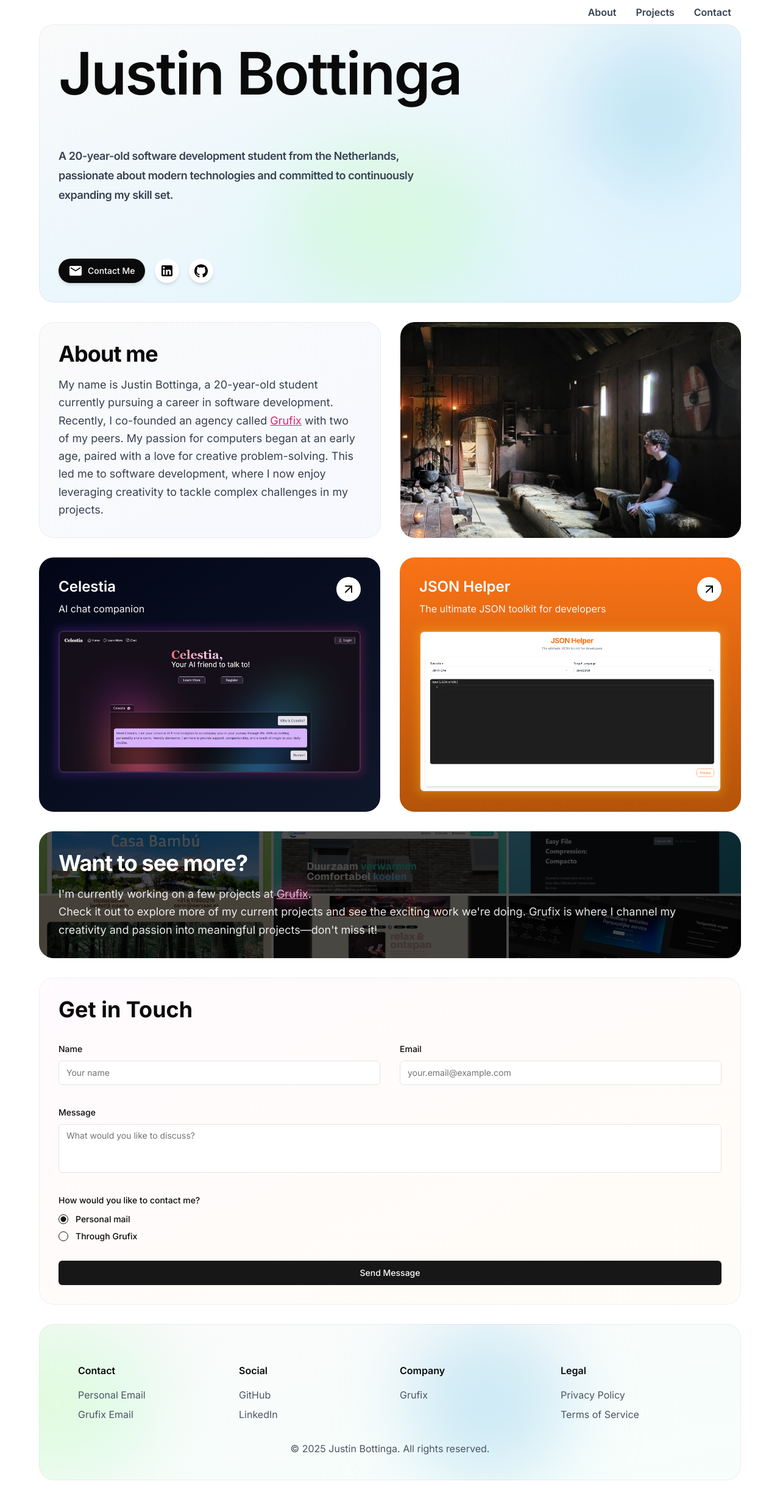
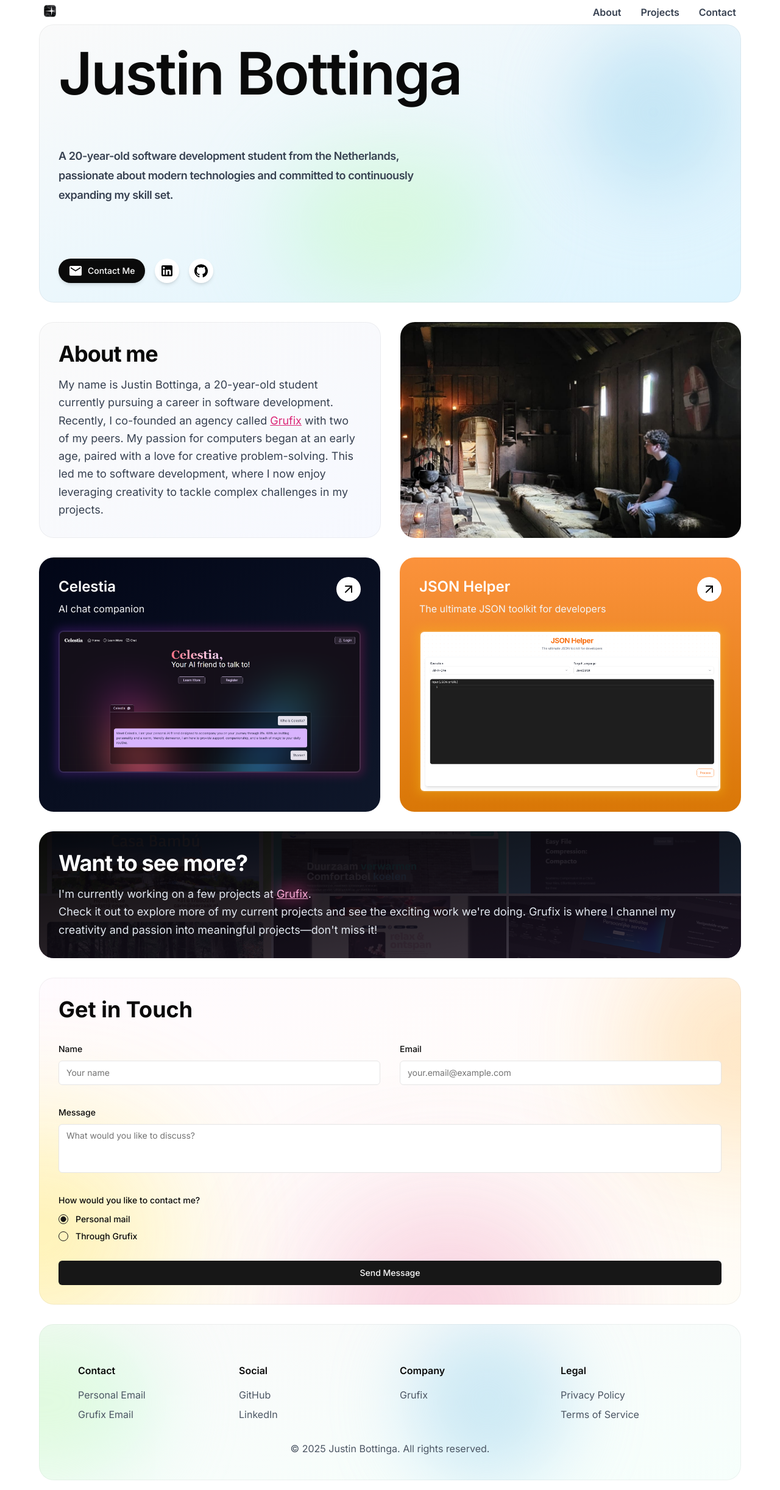
Before and after one commit to JustinBottinga/portfolio---v0, a Next.js app: page / in a window 1280 px wide. Shown: the whole page at 61% size. Built offline with nearby package versions, Linux system fonts and the light colour scheme.

Commit message:
enhance contact section with decorative blur effects; update navigation layout and add logo; improve project card styles and overlay colors

```diff
--- a/components/contact.tsx
+++ b/components/contact.tsx
@@ -97,6 +97,31 @@ export default function ContactSection() {
       <div className="mx-2 sm:mx-auto max-w-6xl">
         <div className="container mx-auto">
           <div className="relative rounded-3xl ring-inset p-4 sm:p-6 lg:p-8 ring-black/5 ring-1 overflow-hidden bg-gradient-to-br from-[#fed4f4]/10 to-[#fef3d4]/20 group">
+            {/* First blur - top right (orange) */}
+            <div
+              className="absolute -top-4 -right-32 w-64 h-64 rounded-full opacity-80 blur-[130px]"
+              style={{
+                background:
+                  "radial-gradient(circle, rgba(255,165,0,0.7) 0%, rgba(255,140,0,0.5) 100%)",
+              }}
+            />
+            {/* First blur - bottom middle (pink) */}
+            <div
+              className="absolute -bottom-1/4 right-1/4 w-96 h-64 rounded-full opacity-80 blur-[130px]"
+              style={{
+                background:
+                  "radial-gradient(circle, rgba(236,130,177,0.7) 0%, rgba(234,82,149,0.5) 100%)",
+              }}
+            />
+            {/* Second blur - bottom left (yellow) */}
+            <div
+              className="absolute -bottom-3 left-0 transform -translate-x-1/2 w-96 h-64 rounded-full opacity-80 blur-[130px]"
+              style={{
+                background:
+                  "radial-gradient(circle, rgba(255,215,0,0.7) 0%, rgba(255,235,59,0.5) 100%)",
+              }}
+            />
+
             <div className="relative z-10">
               {alertMessage && (
                 <div
--- a/components/navigation.tsx
+++ b/components/navigation.tsx
@@ -3,6 +3,7 @@
 import Link from "next/link";
 import { useEffect } from "react";
 import { motion } from "framer-motion";
+import Image from "next/image";
 
 export default function Navigation() {
   useEffect(() => {
@@ -35,7 +36,15 @@ export default function Navigation() {
       animate={{ opacity: 1, y: 0 }}
       transition={{ duration: 0.8, ease: "easeOut" }}
     >
-      <nav className="m-2 container mx-auto px-4 flex flex-row justify-end gap-8 font-semibold text-gray-700">
+      <nav className="container p-2 mx-auto flex flex-row justify-start gap-8 font-semibold text-gray-700">
+        <Image
+          src="/favicon.svg"
+          className="fixed z-50 mix-blend-difference filter invert"
+          alt="Logo"
+          width={20}
+          height={20}
+        />
+        <div className="flex w-full gap-8 self-end justify-end ">
           <Link href="#about" className="hover:text-gray-950 transition-colors">
             About
           </Link>
@@ -45,9 +54,13 @@ export default function Navigation() {
           >
             Projects
           </Link>
-        <Link href="#contact" className="hover:text-gray-950 transition-colors">
+          <Link
+            href="#contact"
+            className="hover:text-gray-950 transition-colors"
+          >
             Contact
           </Link>
+        </div>
       </nav>
     </motion.section>
   );
--- a/components/projects.tsx
+++ b/components/projects.tsx
@@ -68,7 +68,7 @@ export default function Projects() {
             target="_blank"
             className="flex-grow w-full md:w-[48%]"
           >
-            <div className="group relative rounded-3xl bg-gradient-to-b from-orange-500 to-amber-700 p-8 transition-all duration-500 flex flex-col h-full">
+            <div className="group relative rounded-3xl bg-gradient-to-b from-orange-400 to-amber-600 p-8 transition-all duration-500 flex flex-col h-full">
               {/* Header Section */}
               <div className="mb-6 flex justify-between items-start transition-all duration-500 group-hover:-translate-y-2 group-hover:scale-105">
                 <div>
@@ -79,7 +79,7 @@ export default function Projects() {
                     The ultimate JSON toolkit for developers
                   </p>
                 </div>
-                <div className="rounded-full bg-white p-2 transition-all duration-500 group-hover:scale-105 hover:bg-orange-400 hover:text-white">
+                <div className="rounded-full bg-white p-2 transition-all duration-500 group-hover:scale-105 hover:bg-orange-600 hover:text-white">
                   <ArrowUpRight />
                 </div>
               </div>
@@ -117,7 +117,9 @@ export default function Projects() {
           </div>
 
           {/* Dark overlay */}
-          <div className="absolute inset-0 bg-black/70"></div>
+          <div className="absolute inset-0 bg-purple-400/40"></div>
+
+          <div className="absolute inset-0 bg-gradient-to-tl from-black/70 to-black/95"></div>
 
           {/* Content */}
           <div className="relative z-10 p-4 lg:p-8 flex flex-col">
@@ -125,7 +127,7 @@ export default function Projects() {
               Want to see more?
             </h2>
             <div className="mt-4">
-              <p className="text-white/90 font-normal leading-relaxed text-lg">
+              <p className="text-slate-200 font-normal leading-relaxed text-lg">
                 I'm currently working on a few projects at{" "}
                 <Link
                   href="https://www.grufix.nl"
@@ -137,7 +139,7 @@ export default function Projects() {
                 </Link>
                 {". "}
               </p>
-              <p className="text-white/90 font-normal leading-relaxed text-lg">
+              <p className="text-slate-200 font-normal leading-relaxed text-lg">
                 Check it out to explore more of my current projects and see the
                 exciting work we're doing. Grufix is where I channel my
                 creativity and passion into meaningful projects—don't miss it!
```
Lines whose indentation alone changed are shown as unchanged.
